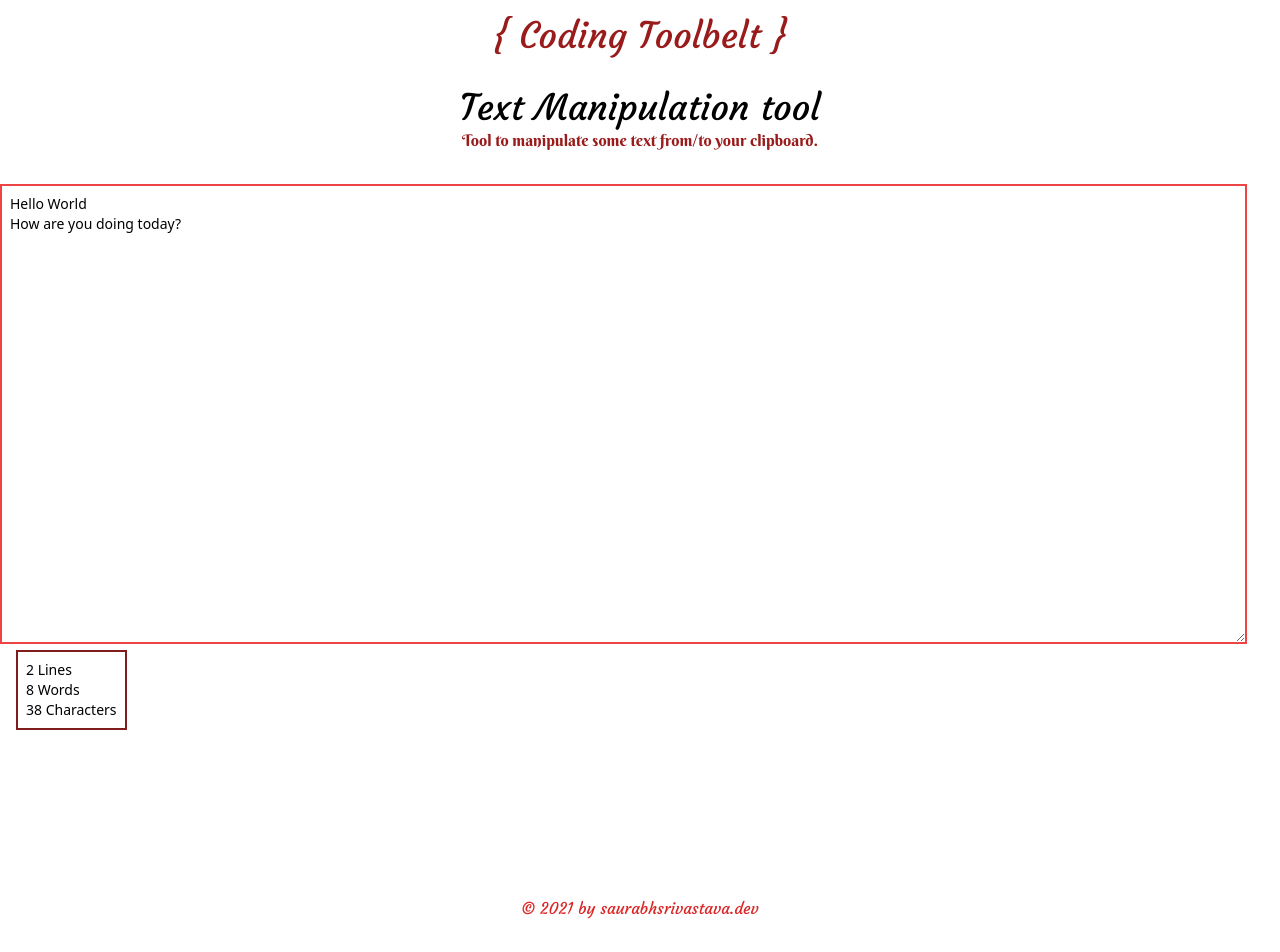
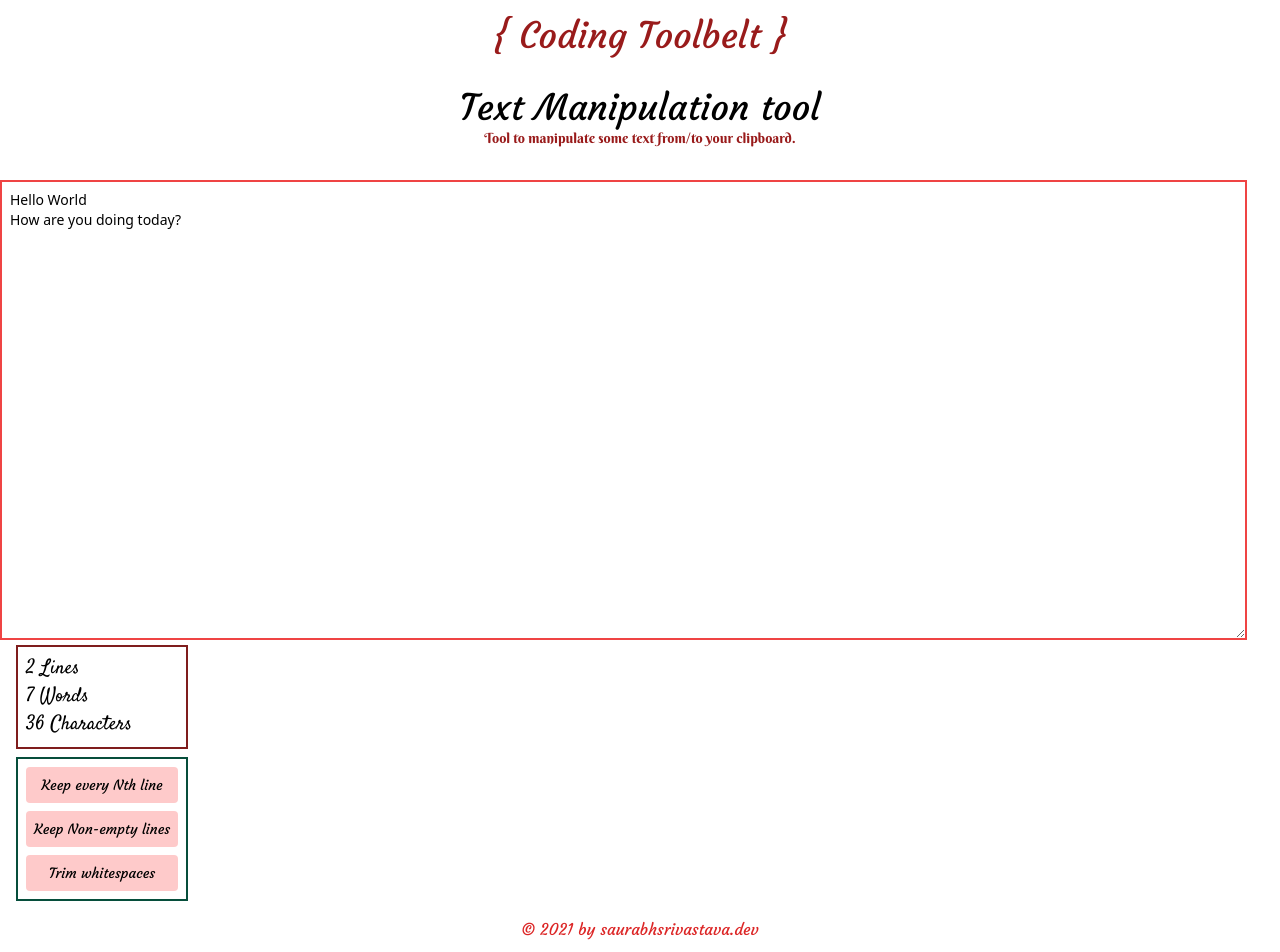
Before and after one commit to saurabhsrivastavadev/CodingToolBelt, a Nuxt app: page /text_manipulation in a window 1280 px wide. Shown: the top 952 px of the page. Built offline with nearby package versions, Linux system fonts and the light colour scheme.

Commit message:
Adding Keep Nth, Keep non-empty, Trim whitespaces text tools

```diff
--- a/pages/text_manipulation/index.vue
+++ b/pages/text_manipulation/index.vue
@@ -1,5 +1,5 @@
 <template>
-  <div class="flex flex-col items-center">
+  <div class="flex flex-col items-center text-sm">
     <section id="title">
       <h1 class="font-courgette text-4xl">Text Manipulation tool</h1>
     </section>
@@ -10,13 +10,23 @@
     </section>
     <div class="flex flex-wrap mt-8 space-x-4">
       <section>
-        <textarea id="textArea" cols="150" rows="22" v-model="value" @keyup="textUpdated" class="border-2 border-red-500 p-2 text-sm"></textarea>
+        <textarea ref="textArea" v-model="value" cols="150" rows="22"
+                  class="border-2 border-red-500 p-2 text-sm"
+                   @keyup="textUpdated"></textarea>
       </section>
       <section>
-        <div class="border-2 border-red-900 p-2 text-sm">
+        <div class="border-2 border-red-900 p-2 text-xl font-satisfy">
           {{lineCount}} Lines <br/>
           {{wordCount}} Words <br/>
           {{charCount}} Characters
+        </div>
+        <div class="border-2 border-green-900 p-2 my-2 flex flex-col space-y-2">
+          <button class="rounded-sm bg-red-200 hover:bg-red-600 hover:text-white p-2 rounded font-courgette"
+                  @click="keepNth">Keep every Nth line</button>
+          <button class="rounded-sm bg-red-200 hover:bg-red-600 hover:text-white p-2 rounded font-courgette"
+                  @click="keepNonEmpty">Keep Non-empty lines</button>
+          <button class="rounded-sm bg-red-200 hover:bg-red-600 hover:text-white p-2 rounded font-courgette"
+                  @click="trimWhitespaces">Trim whitespaces</button>
         </div>
       </section>
     </div>
@@ -27,21 +37,59 @@
 export default {
   data() {
     return {
-      value: "Hello World\nHow are you doing today?  ",
+      value: "Hello World\nHow are you doing today?",
       lineCount: 0,
       wordCount: 0,
       charCount: 0,
     }
   },
+  created() {
+    this.textUpdated();
+  },
+  mounted() {
+    // const textarea = this.$refs.textArea;
+    // console.log('cursor position ' + textarea.selectionStart);
+  },
   methods: {
     textUpdated() {
-      this.lineCount = this.value.split(/\r\n|\r|\n/).length;
-      this.wordCount = this.value.split(' ').length;
+      this.lineCount = this.value.split(/\r\n|\r|\n/).filter(s => { return s.trim().length > 0}).length;
+      this.wordCount = this.value.split(/[ \t\r\n]/).filter(s => { return s.trim().length > 0}).length;
       this.charCount = this.value.length;
+    },
+    keepNth() {
+      const n = prompt('Keep every Nth line, please specify n', 1);
+      const lines = this.value.split(/\r\n|\r|\n/);
+      let updatedValue = '';
+      let lineNumber = 1;
+      for (const line of lines) {
+        if (lineNumber % n === 0) {
+          updatedValue += line;
+          updatedValue += '\n';
+        }
+        lineNumber++;
+      }
+      this.value = updatedValue;
+    },
+    keepNonEmpty() {
+      const lines = this.value.split(/\r\n|\r|\n/);
+      let updatedValue = '';
+      for (const line of lines) {
+        if (line.trim().length > 0) {
+          updatedValue += line;
+          updatedValue += '\n';
+        }
+      }
+      this.value = updatedValue;
+    },
+    trimWhitespaces() {
+      const lines = this.value.split(/\r\n|\r|\n/);
+      let updatedValue = '';
+      for (const line of lines) {
+        updatedValue += line.trim();
+        updatedValue += '\n';
+      }
+      this.value = updatedValue;
     }
   },
-  created() {
-    this.textUpdated();
-  }
 }
 </script>
```
